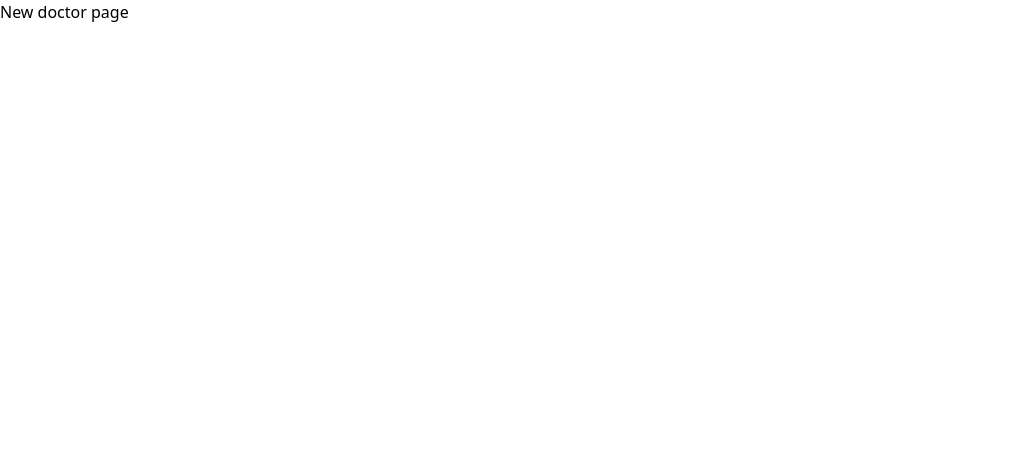
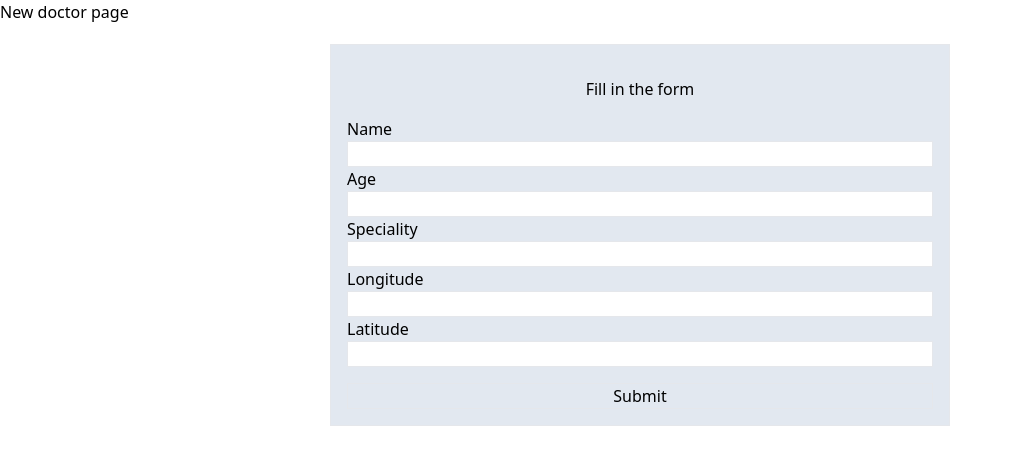
Before and after one commit to ThibautRoland/Yadokari, a Next.js app in the folder frontend/: page /create in a window 1280 px wide. Shown: the top 464 px of the page, without its empty margins (0-1012 px from the left). Built offline with nearby package versions, Linux system fonts and the light colour scheme.

Commit message:
started create doctor in front

```diff
--- a/frontend/src/api/doctor.tsx
+++ b/frontend/src/api/doctor.tsx
@@ -1,4 +1,4 @@
-import { Doctor } from "../interface/doctor"
+import { Doctor, DoctorModel } from "../interface/doctor"
 
 type ResSearch = {
     doctor: Doctor | null,
@@ -48,7 +48,7 @@ export async function searchNearbyDoctorsFromApi(long: number, lat: number, dist
     return { doctors: nearbyDoctors, status: resStatus }
 }
 
-export async function postDotor(d : Doctor) : Promise<boolean> {
+export async function postDoctor(d : DoctorModel) : Promise<boolean> {
 
     const url = `http://${API_HOST}:${API_PORT}/doctors`
     const response = await fetch(url, {
--- a/frontend/src/pages/create.tsx
+++ b/frontend/src/pages/create.tsx
@@ -1,7 +1,66 @@
+import React, { useState } from 'react';
+import { postDoctor } from '../api/doctor';
+
 export default function newDoctor () {
+    const [doctor, setDoctor] = useState({
+        "name" : "",
+        "age": null,
+        "speciality": null,
+        "x": null,
+        "y": null
+    })
 
+    const handleDoctorData = async (event: any, key: string) => {
+        const doctorData = {...doctor};
+        const value = event.currentTarget.value
+        switch (key) {
+            case "name":
+                doctorData.name = value;
+                break;
+            case "age":
+                doctorData.age = value;
+                break;
+            case "speciality":
+                doctorData.speciality = value;
+                break;
+            case "x":
+                doctorData.x = value;
+                break;
+            case "y":
+                doctorData.y = value;
+                break;
+            default:
+                return
+        }
+        setDoctor(doctorData);
+
+    }
+
+    const handleClick = async (event: React.ChangeEventHandler<HTMLInputElement>) => {
+        console.log(doctor);
+        const res = postDoctor(doctor);
+    }
 
     return <div>
         New doctor page
+        <div className="flex flex-row m-5">
+            <div className="basis-1/4"></div>
+            <div className="flex flex-col basis-1/2 border bg-slate-200 p-4">
+                <h2 className="text-center m-4">Fill in the form</h2>
+                <p>Name</p>
+                <input onChange={(event) => handleDoctorData(event, "name")} type="text" className="border"/>
+                <p>Age</p>
+                <input onChange={(event) => handleDoctorData(event, "age")} type="text" className="border"/>
+                <p>Speciality</p>
+                <input onChange={(event) => handleDoctorData(event, "speciality")} type="text" className="border"/>
+                <p>Longitude</p>
+                <input onChange={(event) => handleDoctorData(event, "x")} type="text" className="border"/>
+                <p>Latitude</p>
+                <input onChange={(event) => handleDoctorData(event, "y")} type="text" className="border"/>
+                <button className='border mt-4' onClick={handleClick}>Submit</button>
+            </div>
+            <div className="basis-1/4"></div>
+
+        </div>
     </div>
   }
```
Also changed, not shown: frontend/src/interface/doctor.tsx (+8 -0 lines).
